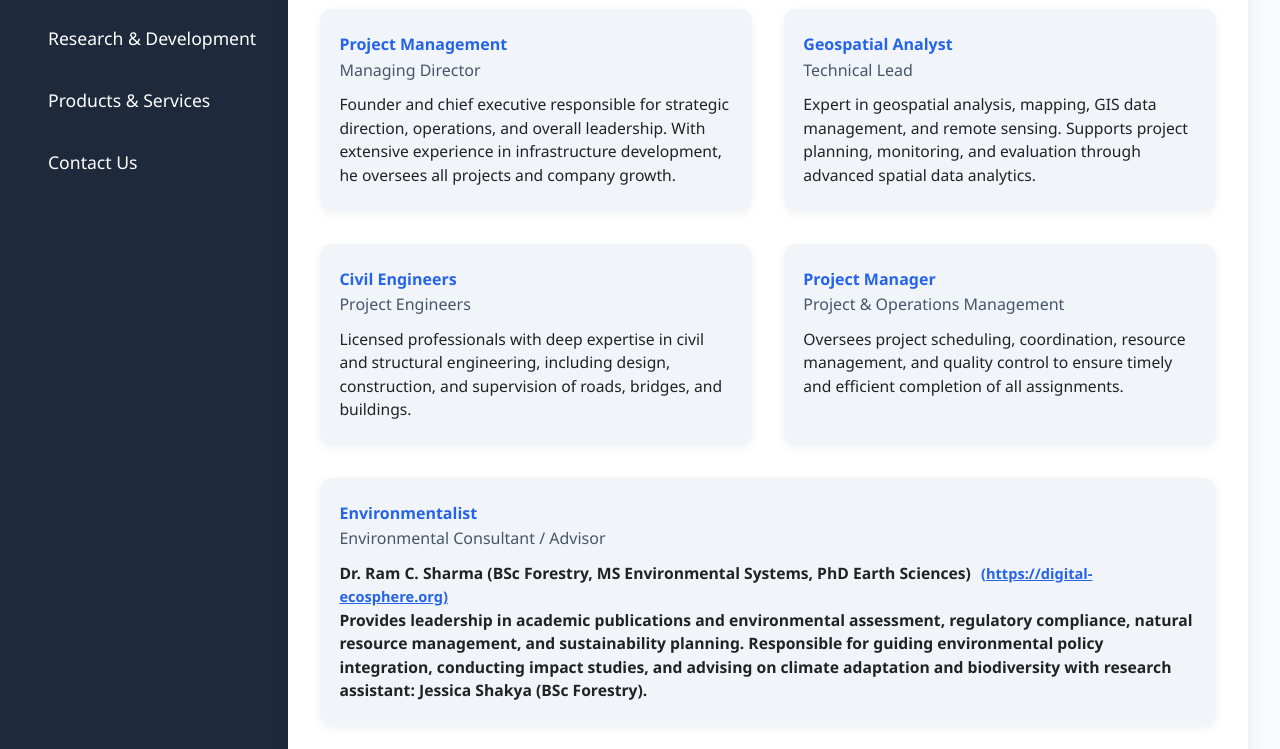
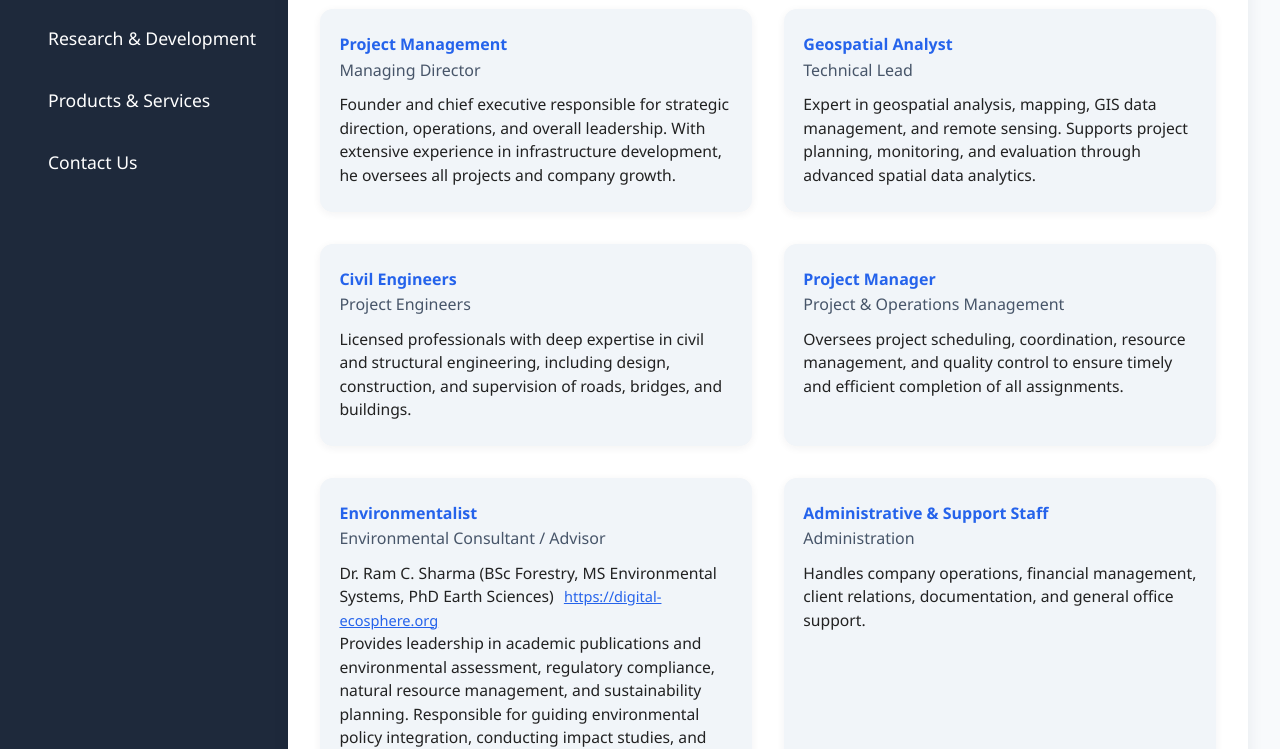
Before and after one commit to abiral-infrasolutions/my-personal-website, a plain HTML site: page personnel.html in a window 1280 px wide. Shown: the part 203-952 px from the top of the page. Drawn offline with Linux system fonts and the light colour scheme.

Commit message:
Update personnel.html

```diff
--- a/personnel.html
+++ b/personnel.html
@@ -177,11 +177,12 @@
           <div class="member-title">Environmentalist</div>
           <div class="member-role">Environmental Consultant / Advisor</div>
           <div class="member-desc">
-            <strong>Dr. Ram C. Sharma (BSc Forestry, MS Environmental Systems, PhD Earth Sciences)
-            <a class="member-link" href="https://digital-ecosphere.org" target="_blank" rel="noopener">(https://digital-ecosphere.org)</a><br>
-            Provides leadership in academic publications and environmental assessment, regulatory compliance, natural resource management, and sustainability planning. Responsible for guiding environmental policy integration, conducting impact studies, and advising on climate adaptation and biodiversity with research assistant: Jessica Shakya (BSc Forestry).
-          </div>
+          Dr. Ram C. Sharma (BSc Forestry, MS Environmental Systems, PhD Earth Sciences)
+          <a class="member-link" href="https://digital-ecosphere.org" target="_blank" rel="noopener">https://digital-ecosphere.org</a><br>
+          Provides leadership in academic publications and environmental assessment, regulatory compliance, natural resource management, and sustainability planning. Responsible for guiding environmental policy integration, conducting impact studies, and advising on climate adaptation and biodiversity with research assistant: Jessica Shakya (BSc Forestry).
         </div>
+      </div>
+
         <div class="team-member">
           <div class="member-title">Administrative & Support Staff</div>
           <div class="member-role">Administration</div>
```
